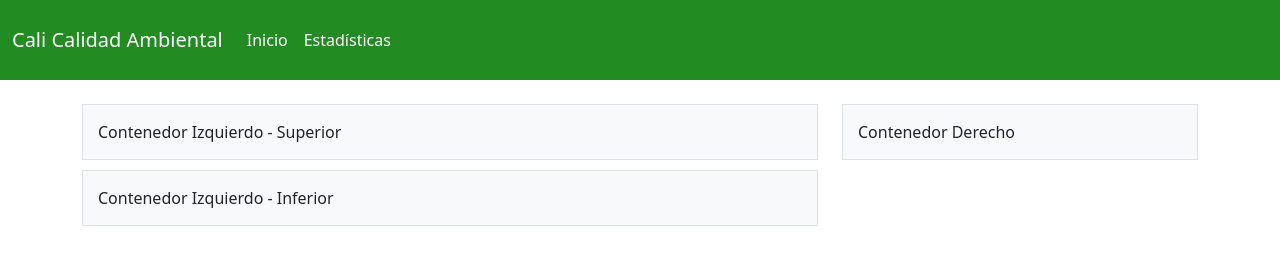
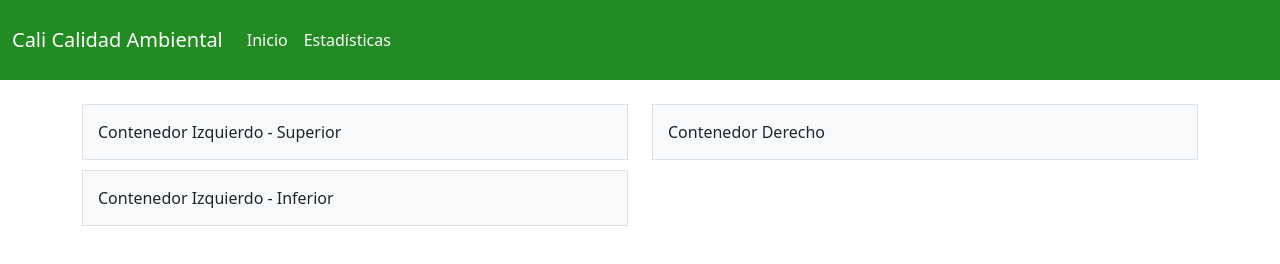
Before and after one commit to CarlosPad08/EcoHackers-Hackathon, a plain HTML site: page frontend/index.html in a window 1280 px wide. Drawn offline with nearby package versions, Linux system fonts and the light colour scheme.

Commit message:
“cambio2”

```diff
--- a/frontend/estilos/style_Index.css
+++ b/frontend/estilos/style_Index.css
@@ -24,3 +24,7 @@
     /* Margen inferior */
 
 }
+
+.izquierdo{
+    background-color: #228B22;
+}
--- a/frontend/index.html
+++ b/frontend/index.html
@@ -60,11 +60,11 @@
     <!-- Contenedores -->
     <div class="container mt-4">
         <div class="row"> <!-- Contenedor Izquierdo -->
-            <div class="col-lg-8">
+            <div class="col-lg-6">
                 <div class="contenedor"> Contenedor Izquierdo - Superior </div>
                 <div class="contenedor"> Contenedor Izquierdo - Inferior </div>
             </div> <!-- Contenedor Derecho -->
-            <div class="col-lg-4">
+            <div class="col-lg-6">
                 <div class="contenedor"> Contenedor Derecho </div>
             </div>
         </div>
```
